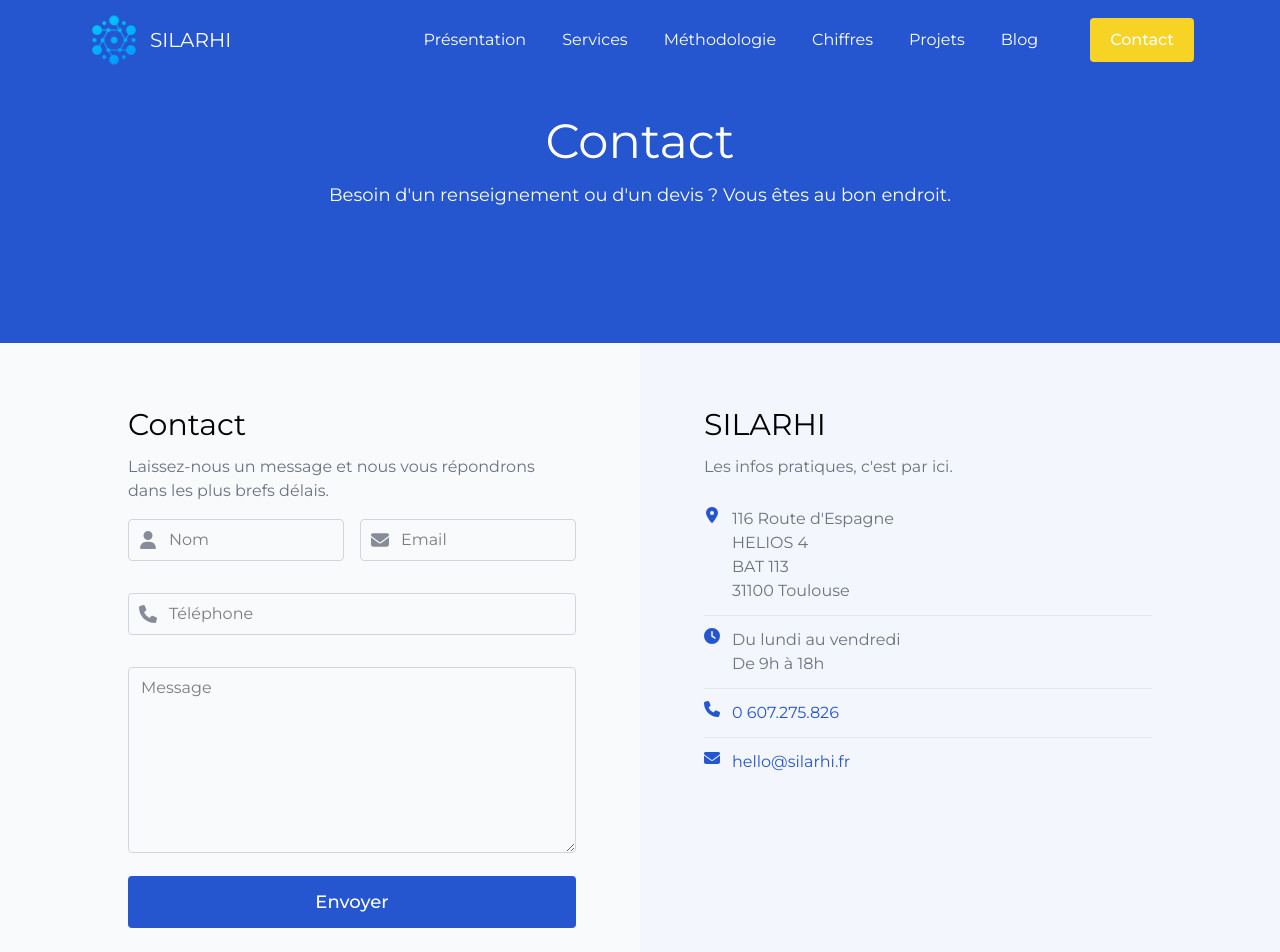
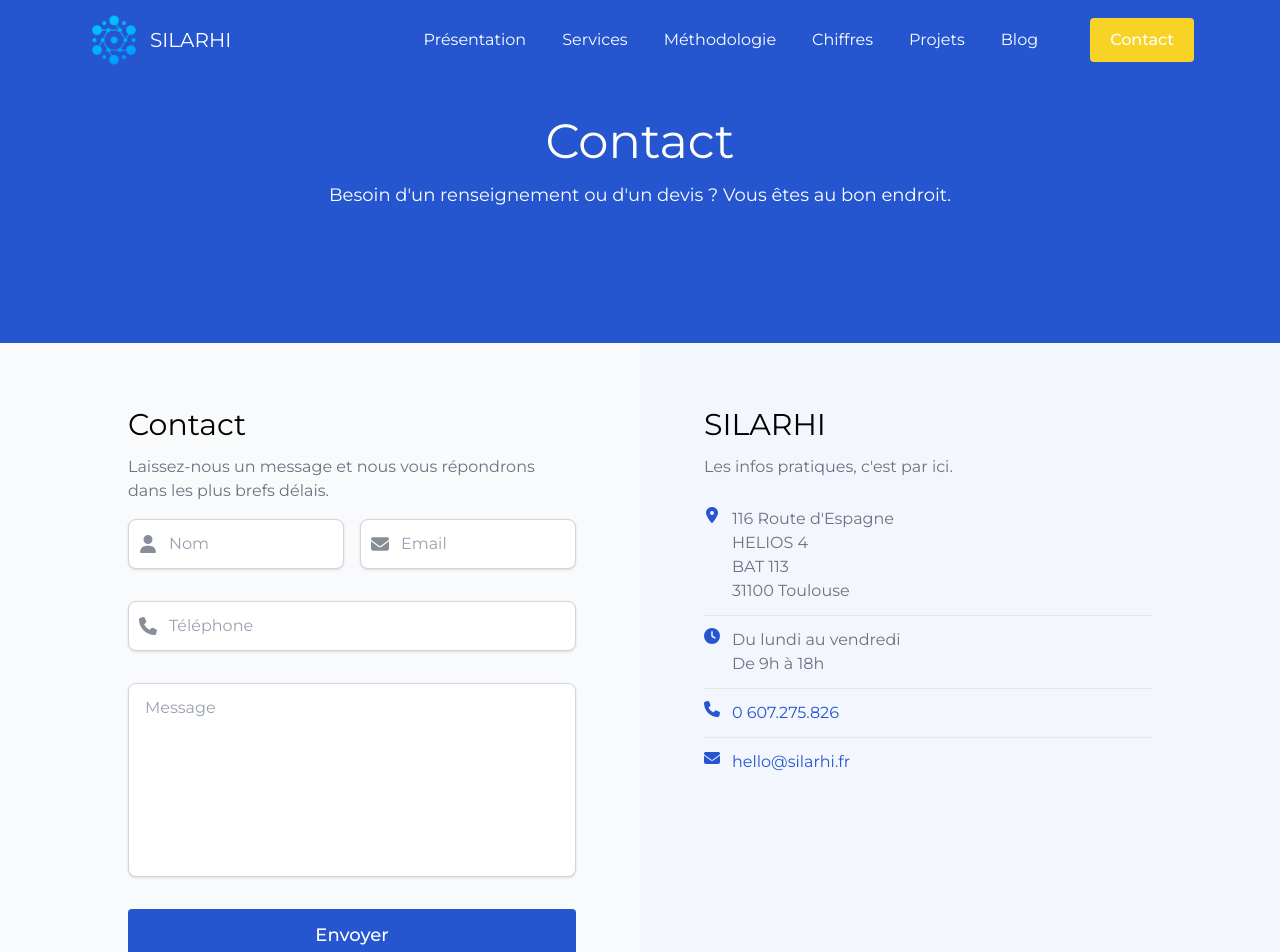
Before and after one commit to silarhi/silarhi.fr, a Next.js app: page /contact in a window 1280 px wide. Shown: the top 952 px of the page. Built offline with nearby package versions, Linux system fonts and the light colour scheme.

Commit message:
refactor form components

```diff
--- a/src/components/contact-form.tsx
+++ b/src/components/contact-form.tsx
@@ -3,8 +3,6 @@ import { useCallback, useState } from 'react'
 import { useForm } from 'react-hook-form'
 
 import Button from '@/components/button'
-import Group from '@/components/forms/group'
-import Help from '@/components/forms/help'
 import Input from '@/components/forms/input'
 import Textarea from '@/components/forms/textarea'
 import { Envelope, Person, Phone } from '@/components/icons'
@@ -21,16 +19,7 @@ export default function ContactForm() {
     const [success, setSuccess] = useState<boolean>(false)
     const [error, setError] = useState<boolean>(false)
 
-    const {
-        register,
-        handleSubmit,
-        reset,
-        formState: { touchedFields, errors },
-    } = useForm<ContactFormData>({
-        mode: 'onSubmit',
-        reValidateMode: 'onChange',
-        criteriaMode: 'all',
-    })
+    const { register, handleSubmit, reset, formState, getFieldState } = useForm<ContactFormData>()
 
     const onSubmit = useCallback(
         async (data: ContactFormData) => {
@@ -62,10 +51,6 @@ export default function ContactForm() {
         [reset]
     )
 
-    const isFilled = (fieldName: keyof ContactFormData): boolean => !!touchedFields[fieldName]
-    const isValid = (fieldName: keyof ContactFormData): boolean => isFilled(fieldName) && !errors[fieldName]
-    const isInvalid = (fieldName: keyof ContactFormData): boolean => !!errors[fieldName]
-
     if (success) {
         return (
             <div className="text-success border-success/20 bg-success/10 mb-0 rounded border p-4" role="alert">
@@ -84,85 +69,78 @@ export default function ContactForm() {
             )}
             <div className="grid grid-cols-1 gap-4 md:grid-cols-2">
                 <div className="col-span-1">
-                    <Group valid={isValid('name')}>
                     <Input
                         id="name"
+                        name="name"
                         type="text"
                         autoComplete="name"
                         placeholder="Nom"
                         disabled={pending}
                         iconPrepend={<Person />}
-                            isValid={isValid('name')}
-                            isInvalid={isInvalid('name')}
-                            {...register('name', {
+                        formState={formState}
+                        getFieldState={getFieldState}
+                        register={register}
+                        registerOptions={{
                             required: 'Veuillez fournir votre nom',
                             maxLength: {
                                 value: 40,
                                 message: 'Le nom est trop long (40 caractères max)',
                             },
-                            })}
+                        }}
                     />
-                        {isInvalid('name') && <Help type="invalid">{errors.name?.message}</Help>}
-                    </Group>
                 </div>
                 <div className="col-span-1">
-                    <Group valid={isValid('email')}>
                     <Input
                         id="email"
+                        name="email"
                         type="email"
                         autoComplete="email"
                         placeholder="Email"
                         disabled={pending}
                         iconPrepend={<Envelope />}
-                            isValid={isValid('email')}
-                            isInvalid={isInvalid('email')}
-                            required
-                            {...register('email', {
+                        formState={formState}
+                        getFieldState={getFieldState}
+                        register={register}
+                        registerOptions={{
                             required: 'Veuillez fournir votre email',
                             pattern: {
                                 value: /\S+@\S+\.\S+/,
                                 message: "L'email n'est pas au bon format",
                             },
-                            })}
+                        }}
                     />
-                        {isInvalid('email') && <Help type="invalid">{errors.email?.message}</Help>}
-                    </Group>
                 </div>
                 <div className="col-span-1 md:col-span-2">
-                    <Group valid={isValid('phone')}>
                     <Input
                         id="phone"
+                        name="phone"
                         type="text"
                         autoComplete="tel"
                         placeholder="Téléphone"
                         disabled={pending}
                         iconPrepend={<Phone />}
-                            isValid={isValid('phone')}
-                            isInvalid={isInvalid('phone')}
-                            required
-                            {...register('phone', {
+                        formState={formState}
+                        getFieldState={getFieldState}
+                        register={register}
+                        registerOptions={{
                             required: 'Veuillez fournir votre numéro de téléphone afin que je puisse vous rappeler',
-                            })}
+                        }}
                     />
-                        {isInvalid('phone') && <Help type="invalid">{errors.phone?.message}</Help>}
-                    </Group>
                 </div>
                 <div className="col-span-1 md:col-span-2">
-                    <Group groupClassName="mb-0" valid={isValid('message')}>
                     <Textarea
                         id="message"
+                        name="message"
                         rows={7}
                         placeholder="Message"
                         disabled={pending}
-                            isValid={isValid('message')}
-                            isInvalid={isInvalid('message')}
-                            required
-                            {...register('message', {
+                        formState={formState}
+                        getFieldState={getFieldState}
+                        register={register}
+                        registerOptions={{
                             required: 'Veuillez écrire votre message',
-                            })}
+                        }}
                     />
-                        {isInvalid('message') && <Help type="invalid">{errors.message?.message}</Help>}
-                    </Group>
                 </div>
             </div>
 
--- /dev/null
+++ b/src/components/forms/form-field.tsx
@@ -0,0 +1,55 @@
+import { ReactNode } from 'react'
+import { FieldValues } from 'react-hook-form'
+
+import { useFormFieldProps } from '@/hooks/form'
+import { FormFieldProps } from '@/types/forms'
+
+import Group from './group'
+import InputIcon from './input-icon'
+
+interface FormFieldWrapperProps<TFieldValues extends FieldValues = FieldValues> extends FormFieldProps<TFieldValues> {
+    children: (props: { isValid: boolean; isInvalid: boolean; registerProps: Record<string, unknown> }) => ReactNode
+}
+
+export default function FormField<TFieldValues extends FieldValues = FieldValues>({
+    label,
+    groupClassName,
+    id,
+    iconPrepend,
+    iconAppend,
+    name,
+    register,
+    registerOptions,
+    formState,
+    getFieldState,
+    children,
+}: FormFieldWrapperProps<TFieldValues>) {
+    const { isValid, isInvalid, error, registerProps } = useFormFieldProps({
+        name,
+        register,
+        registerOptions,
+        formState,
+        getFieldState,
+    })
+
+    const widget = children({ isValid, isInvalid, registerProps })
+
+    return (
+        <Group
+            label={label}
+            error={error}
+            groupClassName={groupClassName}
+            id={id}
+            isInvalid={isInvalid}
+            isValid={isValid}
+        >
+            {iconPrepend || iconAppend ? (
+                <InputIcon iconPrepend={iconPrepend} iconAppend={iconAppend}>
+                    {widget}
+                </InputIcon>
+            ) : (
+                widget
+            )}
+        </Group>
+    )
+}
--- a/src/components/forms/group.tsx
+++ b/src/components/forms/group.tsx
@@ -1,22 +1,38 @@
 import { ReactNode } from 'react'
 
+import Help from '@/components/forms/help'
 import { cn } from '@/utils/lib'
 
 import Label from './label'
 
-interface GroupProps {
-    label?: string
+export interface GroupProps {
+    label?: ReactNode
     groupClassName?: string
     id?: string
-    valid?: boolean
+    isValid?: boolean
+    isInvalid?: boolean
+    error?: ReactNode
     children: ReactNode
 }
 
-export default function Group({ label, groupClassName = 'mb-4', id, valid = true, children }: GroupProps) {
+export default function Group({ label, groupClassName = 'mb-4', id, error, children, isInvalid, isValid }: GroupProps) {
     return (
         <div className={groupClassName}>
-            {label && <Label label={label} htmlFor={id} className={cn({ 'text-red-600': !valid })}></Label>}
-            {children}
+            {label && (
+                <Label
+                    htmlFor={id}
+                    className={cn('transition-colors duration-200', {
+                        'text-error': isInvalid,
+                        'text-success': isValid,
+                    })}
+                >
+                    {label}
+                </Label>
+            )}
+            <div className="flex flex-col gap-1">
+                {children}
+                {error && <Help type="invalid">{error}</Help>}
+            </div>
         </div>
     )
 }
--- a/src/components/forms/help.tsx
+++ b/src/components/forms/help.tsx
@@ -7,12 +7,12 @@ interface HelpProps {
 
 export default function Help({ type, children }: HelpProps) {
     if (type === 'help') {
-        return <div className="text-muted mt-1 text-sm">{children}</div>
+        return <div className="text-muted mt-1.5 text-sm">{children}</div>
     }
 
     if (type === 'invalid') {
-        return <div className="text-error mt-1 block text-sm">{children}</div>
+        return <div className="text-error mt-1.5 block text-sm font-medium animate-in fade-in slide-in-from-top-1 duration-200">{children}</div>
     }
 
-    return <div className="text-success mt-1 block text-sm">{children}</div>
+    return <div className="text-success mt-1.5 block text-sm font-medium animate-in fade-in slide-in-from-top-1 duration-200">{children}</div>
 }
--- a/src/components/forms/input.tsx
+++ b/src/components/forms/input.tsx
@@ -1,54 +1,77 @@
-import { forwardRef, InputHTMLAttributes, ReactNode } from 'react'
+import { forwardRef } from 'react'
+import { FieldValues } from 'react-hook-form'
 
+import { FormFieldProps } from '@/types/forms'
 import { cn } from '@/utils/lib'
 
-import InputIcon from './input-icon'
+import FormField from './form-field'
 
-interface BaseInputWidgetProps extends InputHTMLAttributes<HTMLInputElement> {
-    value?: string | number
-    isValid?: boolean
-    isInvalid?: boolean
-}
+export type InputFieldProps<TFieldValues extends FieldValues = FieldValues> = FormFieldProps<TFieldValues> &
+    React.InputHTMLAttributes<HTMLInputElement>
 
-interface InputProps extends BaseInputWidgetProps {
-    iconPrepend?: ReactNode
-    iconAppend?: ReactNode
-}
-
-const BaseInputWidget = forwardRef<HTMLInputElement, BaseInputWidgetProps>(
-    ({ value, isValid, isInvalid, className, ...props }, ref) => {
+const BaseInputWidget = forwardRef<
+    HTMLInputElement,
+    React.InputHTMLAttributes<HTMLInputElement> & { isValid?: boolean; isInvalid?: boolean }
+>(({ isValid, isInvalid, className, ...props }, ref) => {
     return (
         <input
             ref={ref}
-                defaultValue={value}
             className={cn(
-                    'focus:ring-primary w-full rounded border border-gray-300 px-3 py-2 focus:ring-2 focus:outline-none',
-                    { 'border-success focus:ring-success': isValid },
-                    { 'border-error focus:ring-error': isInvalid },
+                'w-full rounded-lg border px-4 py-3 text-base transition-all duration-200 ease-in-out',
+                'placeholder:text-gray-400',
+                'focus:outline-none focus:ring-4',
+                'hover:border-gray-400',
+                'bg-white shadow-sm',
+                {
+                    'border-gray-300 focus:border-primary focus:ring-primary/20': !isValid && !isInvalid,
+                    'border-success focus:border-success focus:ring-success/20 bg-success/5': isValid,
+                    'border-error focus:border-error focus:ring-error/20 bg-error/5': isInvalid,
+                },
                 className
             )}
             {...props}
         />
     )
-    }
-)
+})
 
 BaseInputWidget.displayName = 'BaseInputWidget'
 
-const Input = forwardRef<HTMLInputElement, InputProps>(
-    ({ value, isValid, isInvalid, iconPrepend, iconAppend, ...props }, ref) => {
-        if (iconPrepend || iconAppend) {
+function Input<TFieldValues extends FieldValues = FieldValues>(
+    {
+        label,
+        groupClassName,
+        id,
+        iconPrepend,
+        iconAppend,
+        name,
+        formState,
+        getFieldState,
+        register,
+        registerOptions,
+        ...props
+    }: InputFieldProps<TFieldValues>,
+    ref: React.Ref<HTMLInputElement>
+) {
     return (
-                <InputIcon iconPrepend={iconPrepend} iconAppend={iconAppend}>
-                    <BaseInputWidget ref={ref} isValid={isValid} isInvalid={isInvalid} value={value} {...props} />
-                </InputIcon>
+        <FormField
+            label={label}
+            groupClassName={groupClassName}
+            id={id}
+            iconPrepend={iconPrepend}
+            iconAppend={iconAppend}
+            name={name}
+            register={register}
+            registerOptions={registerOptions}
+            formState={formState}
+            getFieldState={getFieldState}
+        >
+            {({ isValid, isInvalid, registerProps }) => (
+                <BaseInputWidget ref={ref} isValid={isValid} isInvalid={isInvalid} {...registerProps} {...props} />
+            )}
+        </FormField>
     )
 }
 
-        return <BaseInputWidget ref={ref} isValid={isValid} isInvalid={isInvalid} value={value} {...props} />
-    }
-)
-
-Input.displayName = 'Input'
-
-export default Input
+export default forwardRef(Input) as <TFieldValues extends FieldValues = FieldValues>(
+    props: InputFieldProps<TFieldValues> & { ref?: React.Ref<HTMLInputElement> }
+) => React.ReactElement
--- a/src/components/forms/textarea.tsx
+++ b/src/components/forms/textarea.tsx
@@ -1,58 +1,77 @@
-import { forwardRef, ReactNode, TextareaHTMLAttributes } from 'react'
+import { forwardRef } from 'react'
+import { FieldValues } from 'react-hook-form'
 
+import { FormFieldProps } from '@/types/forms'
 import { cn } from '@/utils/lib'
 
-import InputIcon from './input-icon'
+import FormField from './form-field'
 
-interface BaseWidgetProps extends TextareaHTMLAttributes<HTMLTextAreaElement> {
-    rows: HTMLTextAreaElement['rows']
-    value?: string | number
-    isValid?: boolean
-    isInvalid?: boolean
-}
+export type TextareaFieldProps<TFieldValues extends FieldValues = FieldValues> = FormFieldProps<TFieldValues> &
+    React.TextareaHTMLAttributes<HTMLTextAreaElement>
 
-interface TextareaProps extends BaseWidgetProps {
-    iconPrepend?: ReactNode
-    iconAppend?: ReactNode
-}
-
-const BaseWidget = forwardRef<HTMLTextAreaElement, BaseWidgetProps>(
-    ({ value, isValid, isInvalid, className, ...props }, ref) => {
+const BaseTextareaWidget = forwardRef<
+    HTMLTextAreaElement,
+    React.TextareaHTMLAttributes<HTMLTextAreaElement> & { isValid?: boolean; isInvalid?: boolean }
+>(({ isValid, isInvalid, className, ...props }, ref) => {
     return (
         <textarea
             ref={ref}
-                defaultValue={value}
             className={cn(
-                    'focus:ring-primary w-full rounded border px-3 py-2 focus:ring-2 focus:outline-none',
+                'w-full rounded-lg border px-4 py-3 text-base transition-all duration-200 ease-in-out',
+                'placeholder:text-gray-400',
+                'focus:outline-none focus:ring-4',
+                'hover:border-gray-400',
+                'bg-white shadow-sm resize-none',
                 {
-                        'border-success focus:ring-success': isValid,
-                        'border-error focus:ring-error': isInvalid,
-                        'border-gray-300': !isValid && !isInvalid,
+                    'border-gray-300 focus:border-primary focus:ring-primary/20': !isValid && !isInvalid,
+                    'border-success focus:border-success focus:ring-success/20 bg-success/5': isValid,
+                    'border-error focus:border-error focus:ring-error/20 bg-error/5': isInvalid,
                 },
                 className
             )}
             {...props}
         />
     )
-    }
-)
+})
 
-BaseWidget.displayName = 'BaseWidget'
+BaseTextareaWidget.displayName = 'BaseTextareaWidget'
 
-const Textarea = forwardRef<HTMLTextAreaElement, TextareaProps>(
-    ({ value, isValid, isInvalid, iconPrepend, iconAppend, ...props }, ref) => {
-        if (iconPrepend || iconAppend) {
+function Textarea<TFieldValues extends FieldValues = FieldValues>(
+    {
+        label,
+        groupClassName,
+        id,
+        iconPrepend,
+        iconAppend,
+        name,
+        formState,
+        register,
+        registerOptions,
+        getFieldState,
+        ...props
+    }: TextareaFieldProps<TFieldValues>,
+    ref: React.Ref<HTMLTextAreaElement>
+) {
     return (
-                <InputIcon iconPrepend={iconPrepend} iconAppend={iconAppend}>
-                    <BaseWidget ref={ref} isValid={isValid} isInvalid={isInvalid} value={value} {...props} />
-                </InputIcon>
+        <FormField
+            label={label}
+            groupClassName={groupClassName}
+            id={id}
+            iconPrepend={iconPrepend}
+            iconAppend={iconAppend}
+            name={name}
+            register={register}
+            registerOptions={registerOptions}
+            formState={formState}
+            getFieldState={getFieldState}
+        >
+            {({ isValid, isInvalid, registerProps }) => (
+                <BaseTextareaWidget ref={ref} isValid={isValid} isInvalid={isInvalid} {...registerProps} {...props} />
+            )}
+        </FormField>
     )
 }
 
-        return <BaseWidget ref={ref} isValid={isValid} isInvalid={isInvalid} value={value} {...props} />
-    }
-)
-
-Textarea.displayName = 'Textarea'
-
-export default Textarea
+export default forwardRef(Textarea) as <TFieldValues extends FieldValues = FieldValues>(
+    props: TextareaFieldProps<TFieldValues> & { ref?: React.Ref<HTMLTextAreaElement> }
+) => React.ReactElement
--- /dev/null
+++ b/src/hooks/form.ts
@@ -0,0 +1,51 @@
+import { useMemo } from 'react'
+import type {
+    FieldPath,
+    FieldValues,
+    FormState,
+    RegisterOptions,
+    UseFormGetFieldState,
+    UseFormRegister,
+} from 'react-hook-form'
+
+interface UseFormFieldPropsArgs<
+    TFieldValues extends FieldValues = FieldValues,
+    TFieldName extends FieldPath<TFieldValues> = FieldPath<TFieldValues>,
+> {
+    name: TFieldName
+    register?: UseFormRegister<TFieldValues>
+    registerOptions?: RegisterOptions<TFieldValues, TFieldName>
+    formState?: FormState<TFieldValues>
+    getFieldState?: UseFormGetFieldState<TFieldValues>
+}
+
+export function useFormFieldProps<TFieldValues extends FieldValues = FieldValues>({
+    name,
+    register,
+    registerOptions,
+    formState,
+    getFieldState,
+}: UseFormFieldPropsArgs<TFieldValues>) {
+    const registerProps = useMemo(
+        () => (register ? register(name, registerOptions) : {}),
+        [register, name, registerOptions]
+    )
+    const fieldState = getFieldState?.(name, formState)
+
+    return useMemo(() => {
+        const error = fieldState?.error?.message
+        const isInvalid = fieldState?.invalid ?? false
+        const isDirty = fieldState?.isDirty ?? false
+        const isTouched = fieldState?.isTouched ?? false
+        // Only show as valid if field is dirty, touched, not invalid, AND has been validated successfully
+        // This ensures empty fields that were cleared don't show as valid
+        const isValid = !isInvalid && isDirty && isTouched && !error
+
+        return {
+            error,
+            isInvalid,
+            isValid,
+            registerProps,
+        }
+    }, [fieldState?.error?.message, fieldState?.invalid, fieldState?.isDirty, fieldState?.isTouched, registerProps])
+}
--- /dev/null
+++ b/src/types/forms.ts
@@ -0,0 +1,25 @@
+import { ReactNode } from 'react'
+import type {
+    FieldPath,
+    FieldValues,
+    FormState,
+    RegisterOptions,
+    UseFormGetFieldState,
+    UseFormRegister,
+} from 'react-hook-form'
+
+export interface FormFieldProps<
+    TFieldValues extends FieldValues = FieldValues,
+    TFieldName extends FieldPath<TFieldValues> = FieldPath<TFieldValues>,
+> {
+    name: TFieldName
+    label?: ReactNode
+    groupClassName?: string
+    id?: string
+    iconPrepend?: ReactNode
+    iconAppend?: ReactNode
+    register?: UseFormRegister<TFieldValues>
+    registerOptions?: RegisterOptions<TFieldValues, TFieldName>
+    formState?: FormState<TFieldValues>
+    getFieldState?: UseFormGetFieldState<TFieldValues>
+}
```
Also changed, not shown: src/components/forms/label.tsx (+3 -5 lines). Lines whose indentation alone changed are shown as unchanged.
